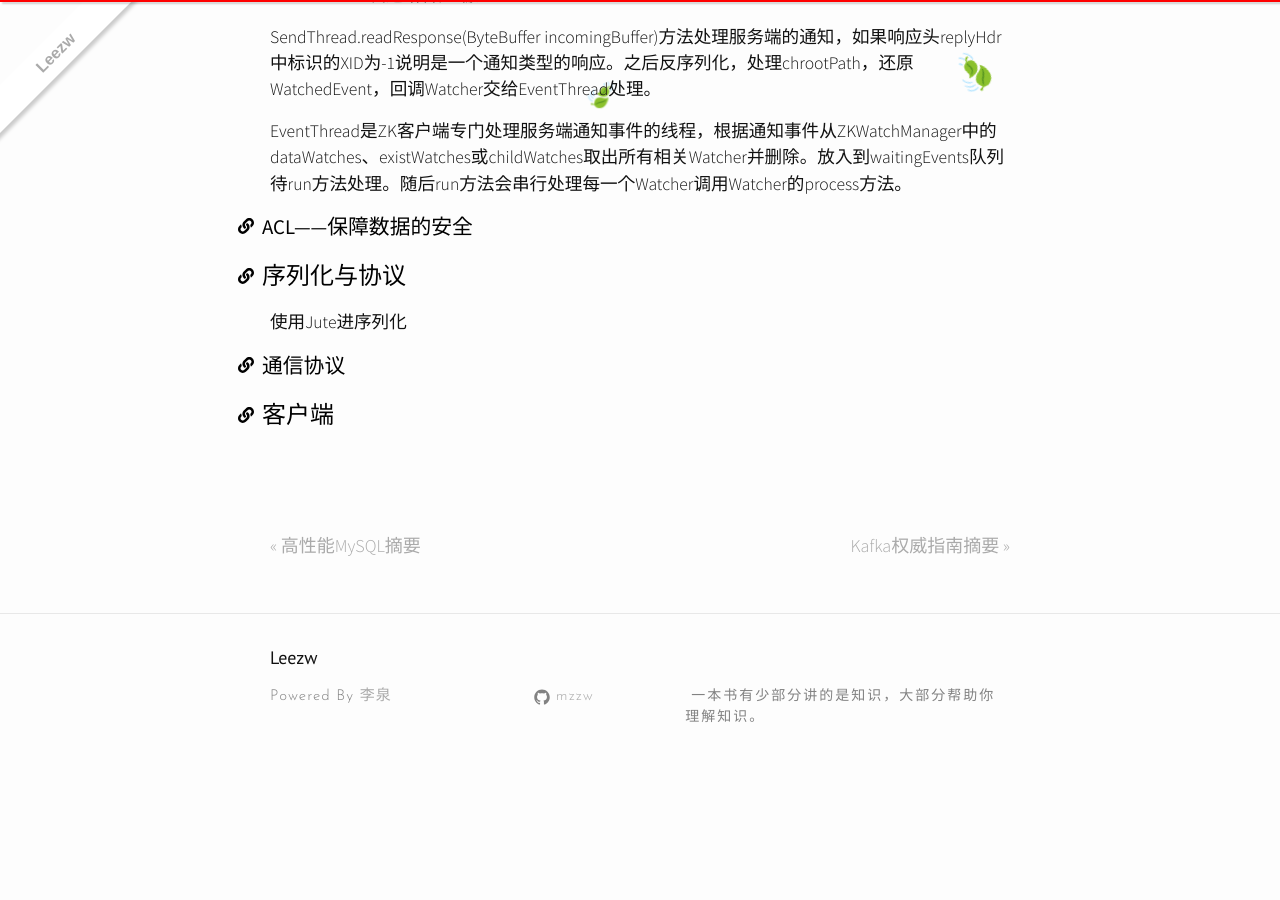
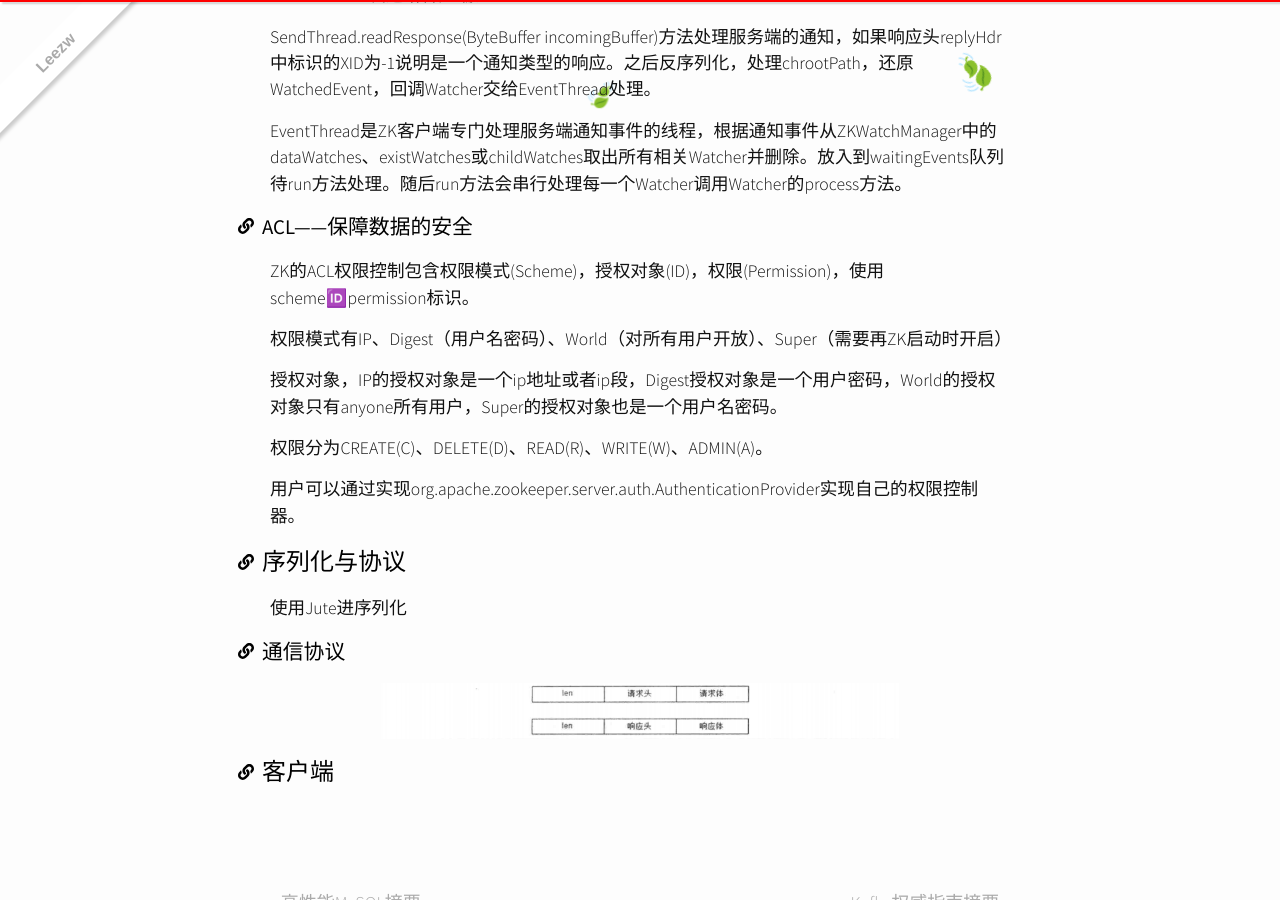
Before and after one commit to quantum-li/quantum-li.github.io, a Jekyll site: the page built from _posts/2020-05-08-from-paxos-to-zookeeper.md, in a window 1280 px wide and 900 px high, scrolled down 18229 px. Built offline with Jekyll 4.4.1, drawn with Linux system fonts in a browser that asks for light colours; nearby versions of some CDN libraries; emoji names are drawn with the system emoji font; comment, search, counter and statistics services are not loaded; before the commit the page ends 19017 px from its top, so only the background shows below that.

Commit message:
2020-05-19 17:30:51

```diff
--- a/_posts/2020-05-08-from-paxos-to-zookeeper.md
+++ b/_posts/2020-05-08-from-paxos-to-zookeeper.md
@@ -521,10 +521,22 @@ EventThread是ZK客户端专门处理服务端通知事件的线程，根据通
 
 ### ACL——保障数据的安全
 
+ZK的ACL权限控制包含权限模式(Scheme)，授权对象(ID)，权限(Permission)，使用scheme:id:permission标识。
+
+权限模式有IP、Digest（用户名密码）、World（对所有用户开放）、Super（需要再ZK启动时开启）
+
+授权对象，IP的授权对象是一个ip地址或者ip段，Digest授权对象是一个用户密码，World的授权对象只有anyone所有用户，Super的授权对象也是一个用户名密码。
+
+权限分为CREATE(C)、DELETE(D)、READ(R)、WRITE(W)、ADMIN(A)。
+
+用户可以通过实现org.apache.zookeeper.server.auth.AuthenticationProvider实现自己的权限控制器。
+
 ## 序列化与协议
 
 使用Jute进序列化
 
 ### 通信协议
 
+![协议格式](/assets/images/7c7e1858-237f-4ac2-9913-a95d88bf20ac.png)
+
 ## 客户端
```
Also changed, not shown: assets/images/7c7e1858-237f-4ac2-9913-a95d88bf20ac.png (added).
